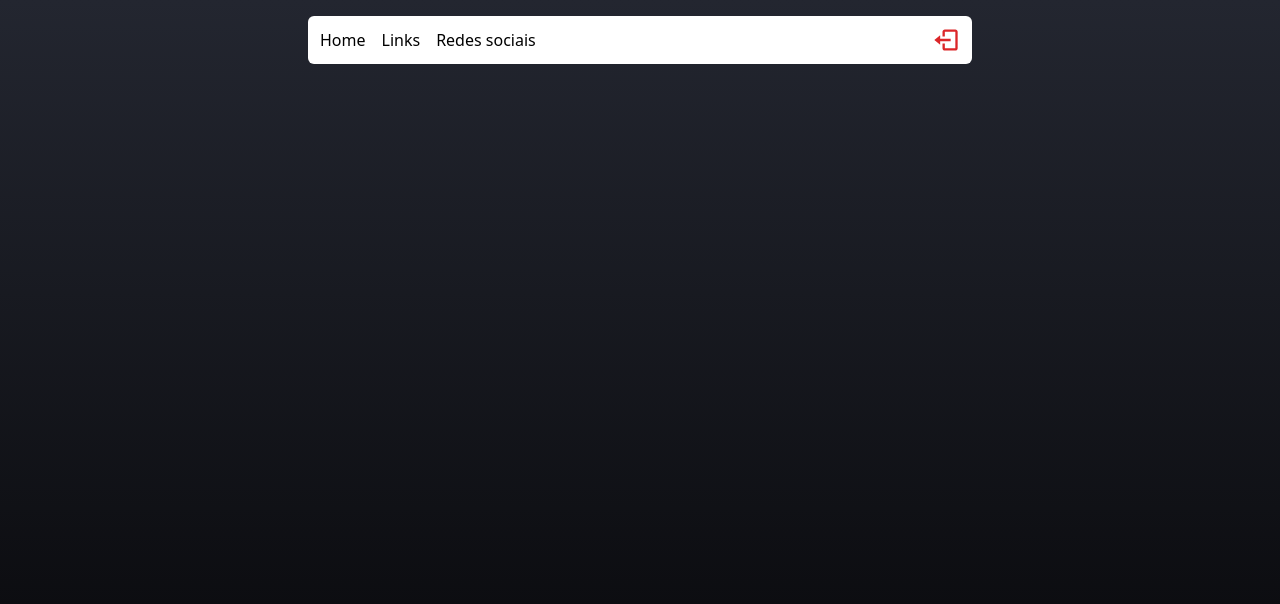
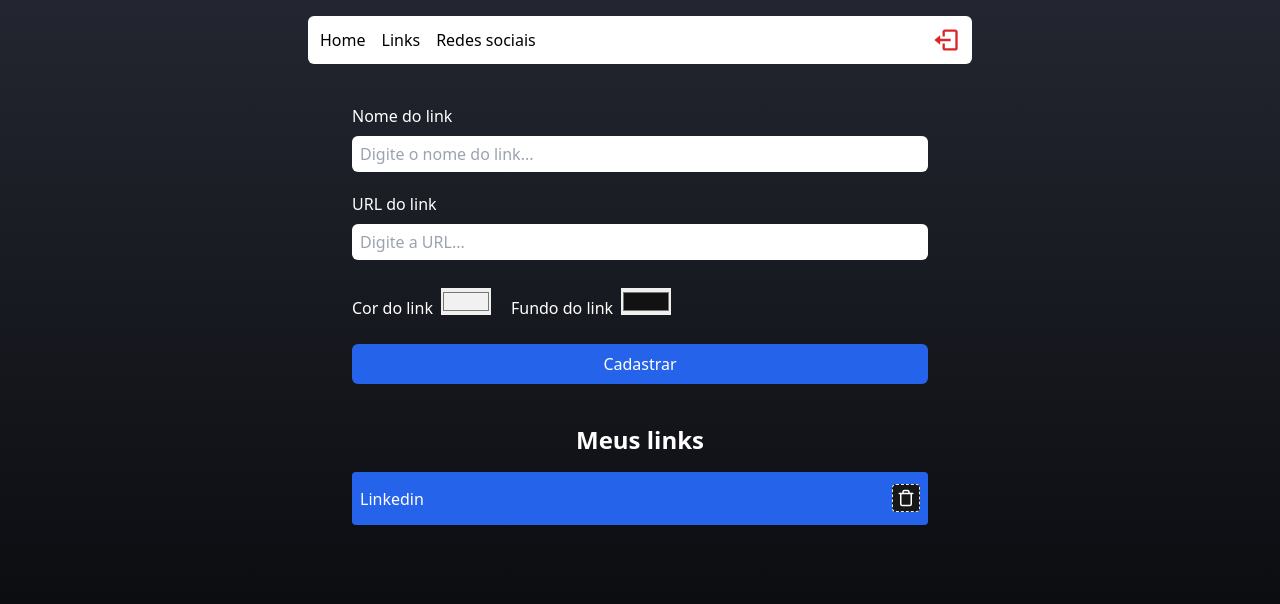
Before and after one commit to JoaoGabrieloliv/Sobre_Mim, a React (Vite) app: page /admin in a window 1280 px wide. Shown: the top 604 px of the page. Built offline with nearby package versions, Linux system fonts and the light colour scheme; no server answers; sample sign-in values are in the browser's storage.

Commit message:
JoaoGabrielOliveira08

```diff
--- a/src/pages/admin/index.tsx
+++ b/src/pages/admin/index.tsx
@@ -1,9 +1,102 @@
 import { Header } from "../../components/header";
+import { Input } from "../../components/input";
+import { useState } from "react";
+import { FiTrash } from "react-icons/fi"
 
 export function Admin() {
+  const [nameInput, setNameInput] = useState("");
+  const [urlInput, setUrlInput] = useState("");
+  const [textColorInput, setTextColorInput] = useState("#f1f1f1");
+  const [backgroundColorInput, setBackgroundColorInput] = useState("#121212");
+
   return (
-    <div className="flex items-center flex-col min-h-screen pb-7 px-2">
+    <div className="flex items-center flex-col min-h-screen pb-7 px-2 ">
       <Header />
+
+      <form className="flex flex-col mt-8 mb-3 w-full max-w-xl">
+        <label className="text-white font-medium mt-2 mb-2">Nome do link</label>
+        <Input
+          placeholder="Digite o nome do link..."
+          value={nameInput}
+          onChange={(e) => setNameInput(e.target.value)}
+        />
+
+        <label className="text-white font-medium mt-2 mb-2">URL do link</label>
+        <Input
+          type="url"
+          placeholder="Digite a URL..."
+          value={urlInput}
+          onChange={(e) => setUrlInput(e.target.value)}
+        />
+
+        <section className="flex my-4 gap-5">
+          <div className="flex gap-2">
+            <label className="text-white font-medium mt-2 mb-2">
+              Cor do link
+            </label>
+            <input
+              type="color"
+              value={textColorInput}
+              onChange={(e) => setTextColorInput(e.target.value)}
+            />
+          </div>
+
+          <div className="flex gap-2">
+            <label className="text-white font-medium mt-2 mb-2">
+              Fundo do link
+            </label>
+            <input
+              type="color"
+              value={backgroundColorInput}
+              onChange={(e) => setBackgroundColorInput(e.target.value)}
+            />
+          </div>
+        </section>
+
+        {nameInput !== "" && (
+          <div className="flex items-center justify-start flex-col mb-7 p-1 border-gray-100/25  border rounded-md">
+            <label className="text-white font-medium mt-2 mb-3">
+              Visualize como esta ficando
+            </label>
+            <article
+              className="w-11/12 m-w-lg flex flex-col items-center justify-between bg-zinc-900 rounded px-1 py-3"
+              style={{
+                marginBottom: 8,
+                marginTop: 8,
+                backgroundColor: backgroundColorInput,
+              }}
+            >
+              <p className="font-medium" style={{ color: textColorInput }}>
+                {nameInput}
+              </p>
+            </article>
+          </div>
+        )}
+
+        <button
+          type="submit"
+          className=" mb-7 bg-blue-600 h-10 rounded-md text-white font-medium gap-4 flex justify-center items-center"
+        >
+          Cadastrar
+        </button>
+      </form>
+
+          <h2 className="font-bold text-white mb-4 text-2xl">
+            Meus links
+          </h2>
+
+
+          <article className="flex items-center justify-between w-11/12 max-w-xl rounded py-3 px-2 mb-2 select-none"
+          style={{backgroundColor: "#2563EB", color: "#FFF"}}>
+            <p>Linkedin</p>
+            <div>
+              <button className="border border-dashed p-1 rounded bg-neutral-900">
+                <FiTrash size={18} color="#FFF"/>
+              </button>
+            </div>
+          </article>
+
+
     </div>
   );
 }
```
Also changed, not shown: src/App.css (deleted).
